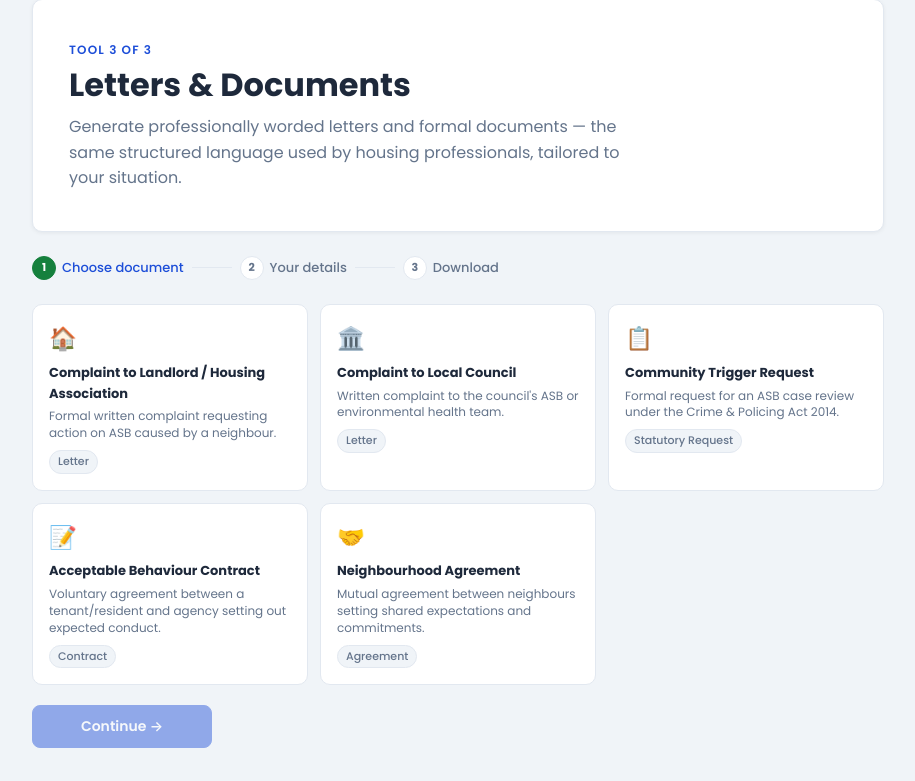
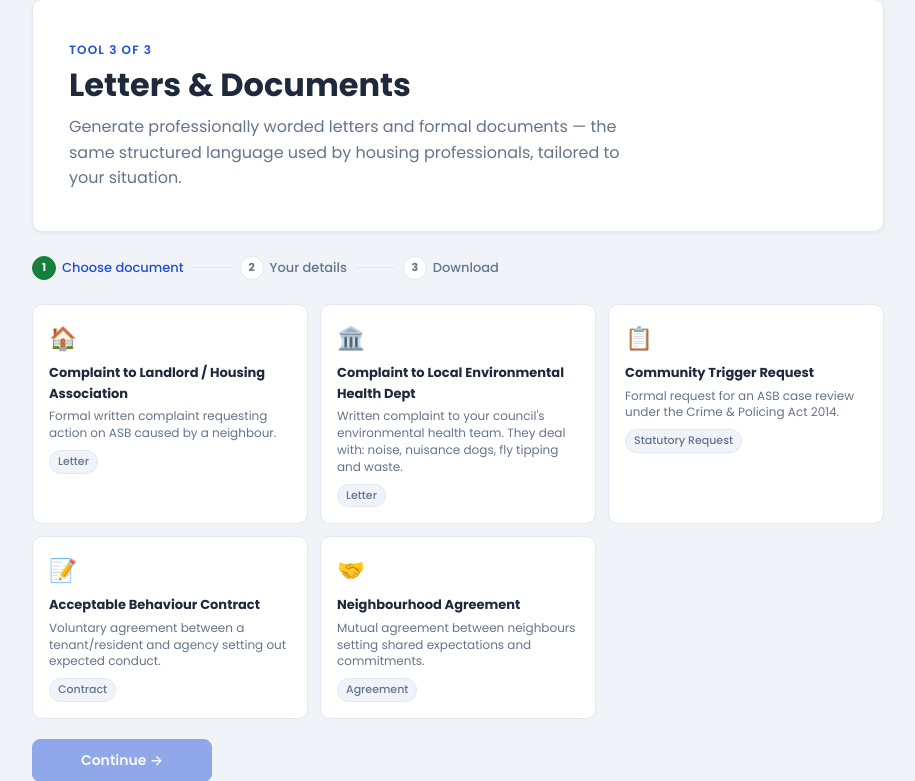
Before and after one commit to ErnieCap/WASBA, a Flask app: page /letters in a window 1280 px wide. Shown: the part 150-931 px from the top of the page, without its empty margins (182-1097 px from the left). Run offline with Flask 3, Linux system fonts and the light colour scheme; some libraries are stand-ins or nearby versions.

Commit message:
rename council letter card to environmental health and add subject list
Co-Authored-By: Claude Sonnet 4.6 <noreply@anthropic.com>

```diff
--- a/templates/letters.html
+++ b/templates/letters.html
@@ -244,8 +244,8 @@
       </div>
       <div class="doc-card" onclick="selectDoc('council')" id="card-council">
         <div class="doc-icon">🏛️</div>
-        <h3>Complaint to Local Council</h3>
-        <p>Written complaint to the council's ASB or environmental health team.</p>
+        <h3>Complaint to Local Environmental Health Dept</h3>
+        <p>Written complaint to your council's environmental health team. They deal with: noise, nuisance dogs, fly tipping and waste.</p>
         <span class="doc-tag">Letter</span>
       </div>
       <div class="doc-card" onclick="selectDoc('trigger')" id="card-trigger">
```
